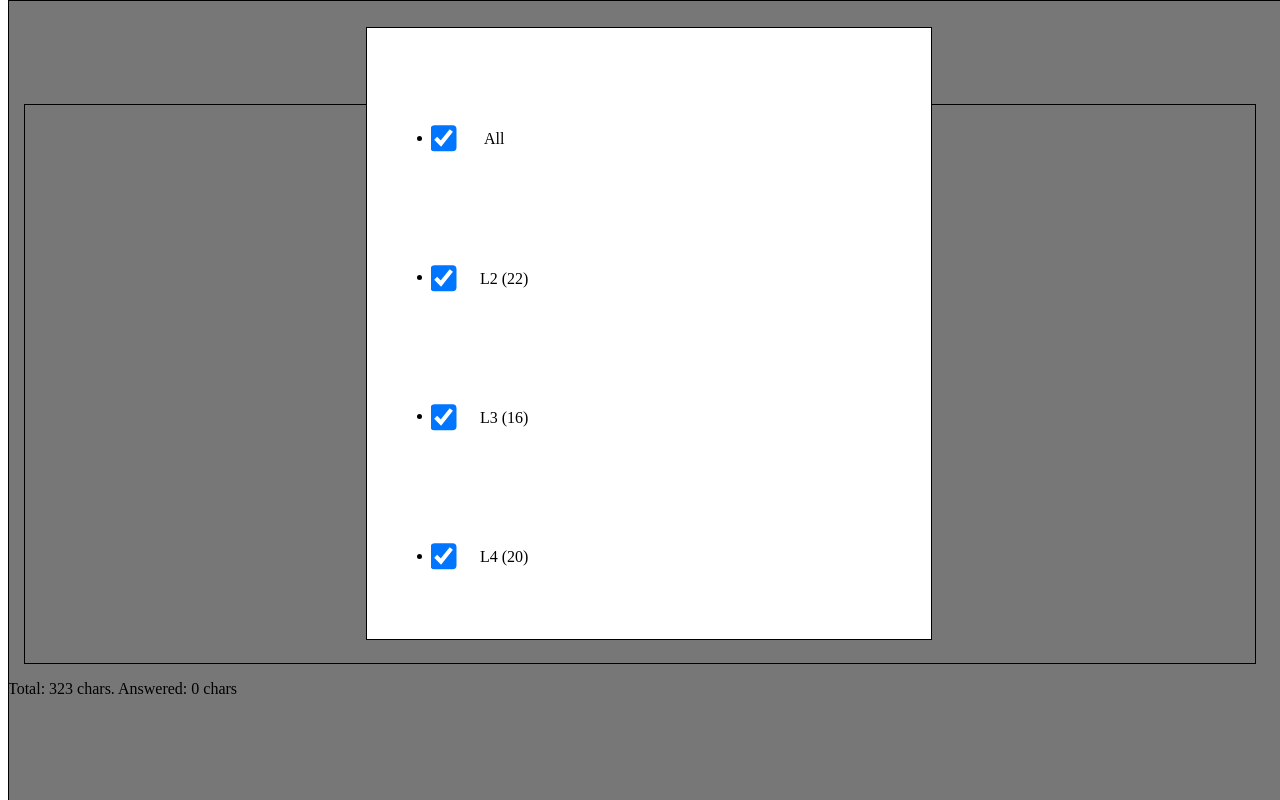
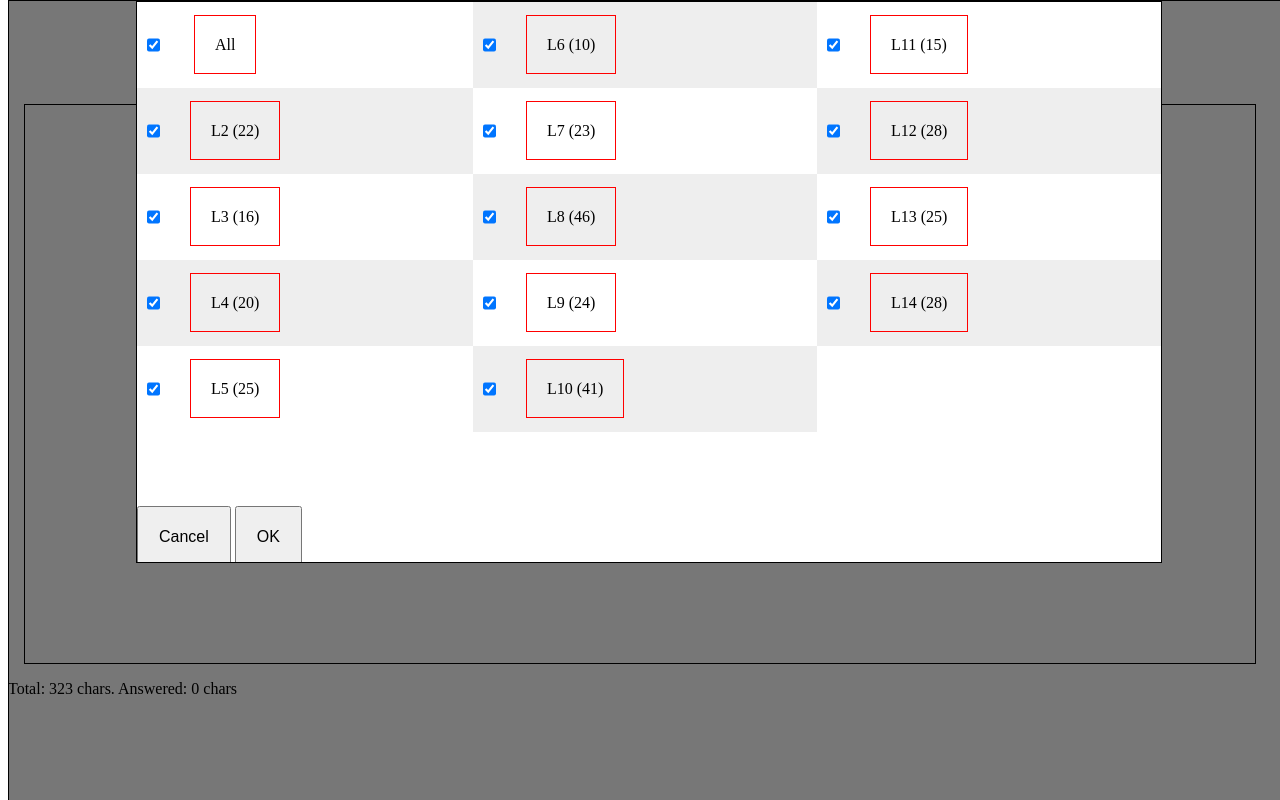
Before and after one commit to tpgalchenko/misc, a plain HTML site: page hanja-flash/index.html in a window 1280 px wide. Both pictures are taken after a click on the link "Lessons". Drawn offline with Linux system fonts and the light colour scheme.

Commit message:
Enhancements

```diff
--- a/hanja-flash/index.html
+++ b/hanja-flash/index.html
@@ -120,7 +120,8 @@ function setupLessonsDialog() {
 	document.getElementById("l_all").checked = true;
 
 	for(let k = 0; k < DATA.length; ++k) {
-		const li = document.createElement("li");
+		const li = document.createElement("div");
+		li.classList.add("lesson-li");
 		const inp = document.createElement("input");
 		inp.type = "checkbox";
 		inp.id = DATA[k].name;
@@ -139,12 +140,13 @@ function setupLessonsDialog() {
 	}
 }
 
-function toggleAll() {
+function toggleAll(explicit) {
+	console.log("toggleAll " + explicit);
 	const l_all = document.getElementById("l_all");
 
 	for(let k = 0; k < DATA.length; ++k) {
 		const cb = document.getElementById(DATA[k].name);
-		cb.checked = l_all.checked;
+		cb.checked =  explicit || l_all.checked;
 	}
 }
 
@@ -181,6 +183,7 @@ function okLessonsDialog(e) {
 	}
 	indexLessons();
 	updateStatus();
+	handleClick();
 }
 
 function onLoad() {
@@ -271,12 +274,10 @@ function onLoad() {
 		}
 		.lessons-checkbox {
 			margin-right: 30px;
+			margin-left: 10px;
 		}
-
 		#hanja_mode, #keyword_mode, .lessons-checkbox, .lesson-cb-label {
-			height: 10em;
-			-webkit-transform: scale(2); /* Chrome, Safari, Opera */
-			transform: scale(2);
+			height: 6em;
 			vertical-align: middle;
 		}
 		input[type="button"] {
@@ -307,12 +308,29 @@ function onLoad() {
 			background: #FFFFFF;
 			font-size: 2vh;
 			border: 1px solid;
-			padding: 2vw;
-			margin: 2vw;
-			height: fit-content;
 			max-height: 70vh;
-			width: 40vw;
+			width: 80vw;
 			overflow: auto;
+		}
+		#lesson-list {
+			display: flex;
+			flex-flow: column wrap;
+			flex: 1 1 auto;
+			width: 100%;
+			height: 90%;
+		}
+/*
+		.lesson-li {
+			border: 1px solid;
+		}
+*/
+		.lesson-li:nth-child(even) {
+			background-color: #EEEEEE;
+		}
+		.lesson-cb-label {
+			border: 1px solid;
+			border-color: red;
+			padding: 1.25em;
 		}
 	</style>
 </head>
@@ -343,12 +361,12 @@ function onLoad() {
 	</div>
 	<div id="lessons-frame" class="lessons-frame">
 		<div id="lessons-dlg">
-			<ul id="lesson-list">
-				<li id="li_all">
-					<input type="checkbox" id="l_all" class="lessons-checkbox" onchange="toggleAll()"/>
-					<label for="l_all" class="lesson-cb-label">All</label>
-				</li>
-			</ul>
+			<div id="lesson-list">
+				<div id="li_all" class="lesson-li">
+					<input type="checkbox" id="l_all" class="lessons-checkbox" onchange="toggleAll(false)"/>
+					<label for="l_all" class="lesson-cb-label" onclick="toggleAll(true)">All</label>
+				</div>
+			</div>
 			<input type="button" value="Cancel" onclick="cancelLessonsDialog(this)"/>
 			<input type="button" value="OK" onclick="okLessonsDialog(this)"/>
 		</div>
```
